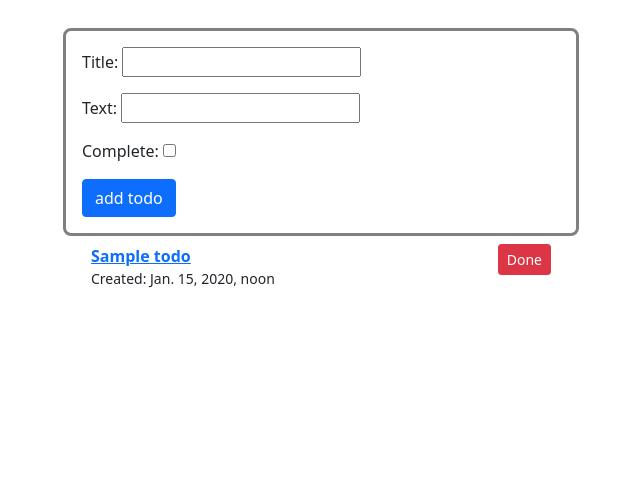
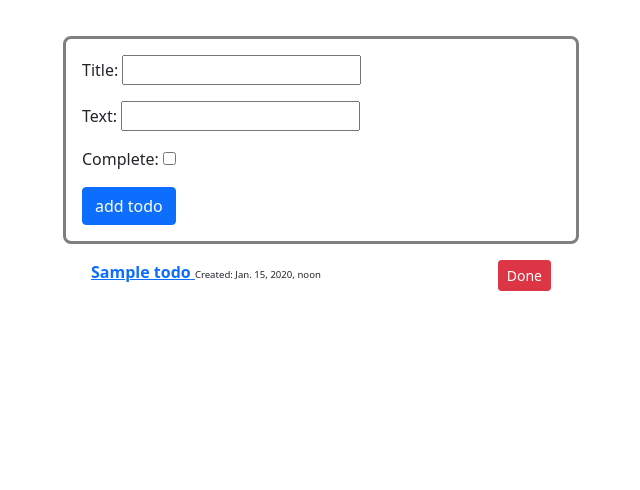
Before and after one commit to molusi/mysafespace, a Django app: a page that uses templates/todo_app/index.html in a window 1280 px wide. Shown: the part 78-568 px from the top of the page, without its empty margins (319-959 px from the left). Run offline with Django 3.2, Linux system fonts and the light colour scheme; a user stored in the database is signed in; tables that the repository leaves empty hold one stand-in row (values such as "Sample post"); some libraries are stand-ins or nearby versions.

Commit message:
Update index.html

```diff
--- a/templates/todo_app/index.html
+++ b/templates/todo_app/index.html
@@ -18,7 +18,7 @@
 
     <div class="container" style="display:flex;flex-direction:column;justify-content:auto;align-items:center">
 
-        <fieldset class="m-2 col-md-8 sm-4 " style="margin:0 auto;border-radius:8px" >
+        <fieldset class="my-3 col-md-8 sm-4 " style="margin:0 auto;border-radius:8px" >
 
             <form method="POST" action="{% url 'todo_app:add_todo' %}" class="m-2">
                 {% csrf_token %}
@@ -56,7 +56,7 @@
 
 
             </a>
-                <small style="display:block">Created: {{todo.created}}</small>
+                <small style="display:inline-block;max-width:40%;font-size:0.6rem">Created: {{todo.created}}</small>
 
             </li>
                 </div>
```
